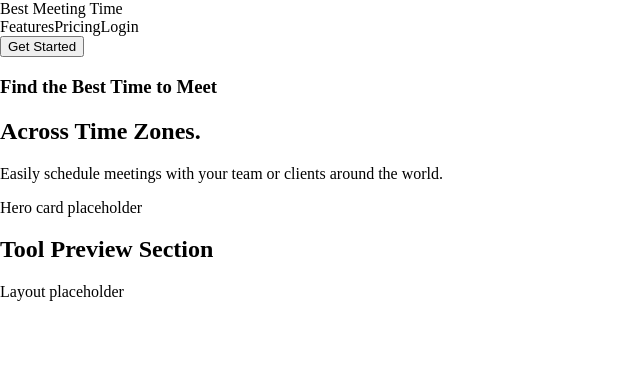
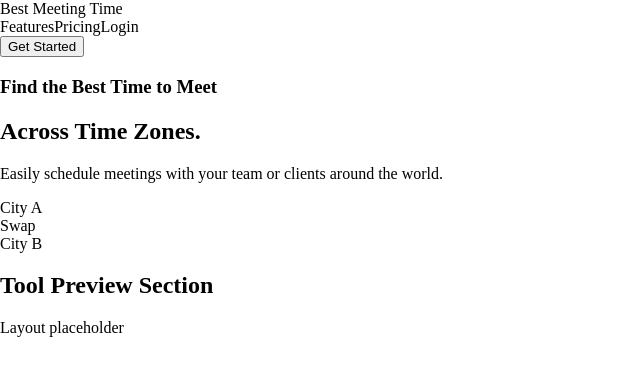
Before and after one commit to techtalk1282/Best-Meeting-Time, a Next.js app: page / in a window 1280 px wide. Shown: the top 376 px of the page, without its empty margins (0-640 px from the left). Built offline with nearby package versions, Linux system fonts and the light colour scheme.

Commit message:
ui(hero): add city comparison header row structure

```diff
--- a/app/ui/HeroSection.tsx
+++ b/app/ui/HeroSection.tsx
@@ -28,9 +28,22 @@ export default function HeroSection() {
           </p>
         </div>
 
-        {/* Hero Card Wrapper (placeholder) */}
+        {/* Hero Card Wrapper */}
         <div aria-label="Hero Comparison Card">
-          <p>Hero card placeholder</p>
+          {/* City Comparison Header Row */}
+          <div aria-label="City Comparison Header">
+            <div>
+              <span>City A</span>
+            </div>
+
+            <div>
+              <span>Swap</span>
+            </div>
+
+            <div>
+              <span>City B</span>
+            </div>
+          </div>
         </div>
       </div>
     </section>
```
